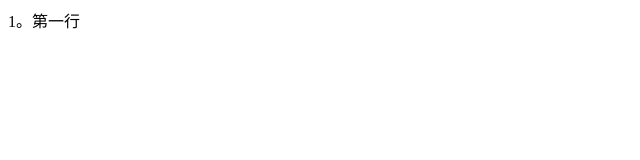
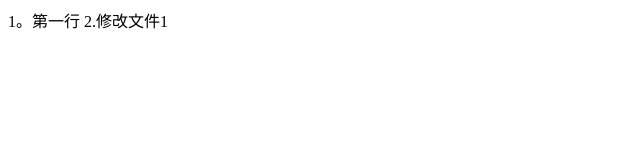
Before and after one commit to imChenmengzhou/learngit, a plain HTML site: page index.html in a window 1280 px wide. Shown: the whole page, without its empty margins (0-640 px from the left). Drawn offline with Linux system fonts and the light colour scheme.

Commit message:
修改文件1

```diff
--- a/index.html
+++ b/index.html
@@ -6,5 +6,6 @@
 </head>
 <body>
 	1。第一行
+	2.修改文件1
 </body>
 </html>
```
